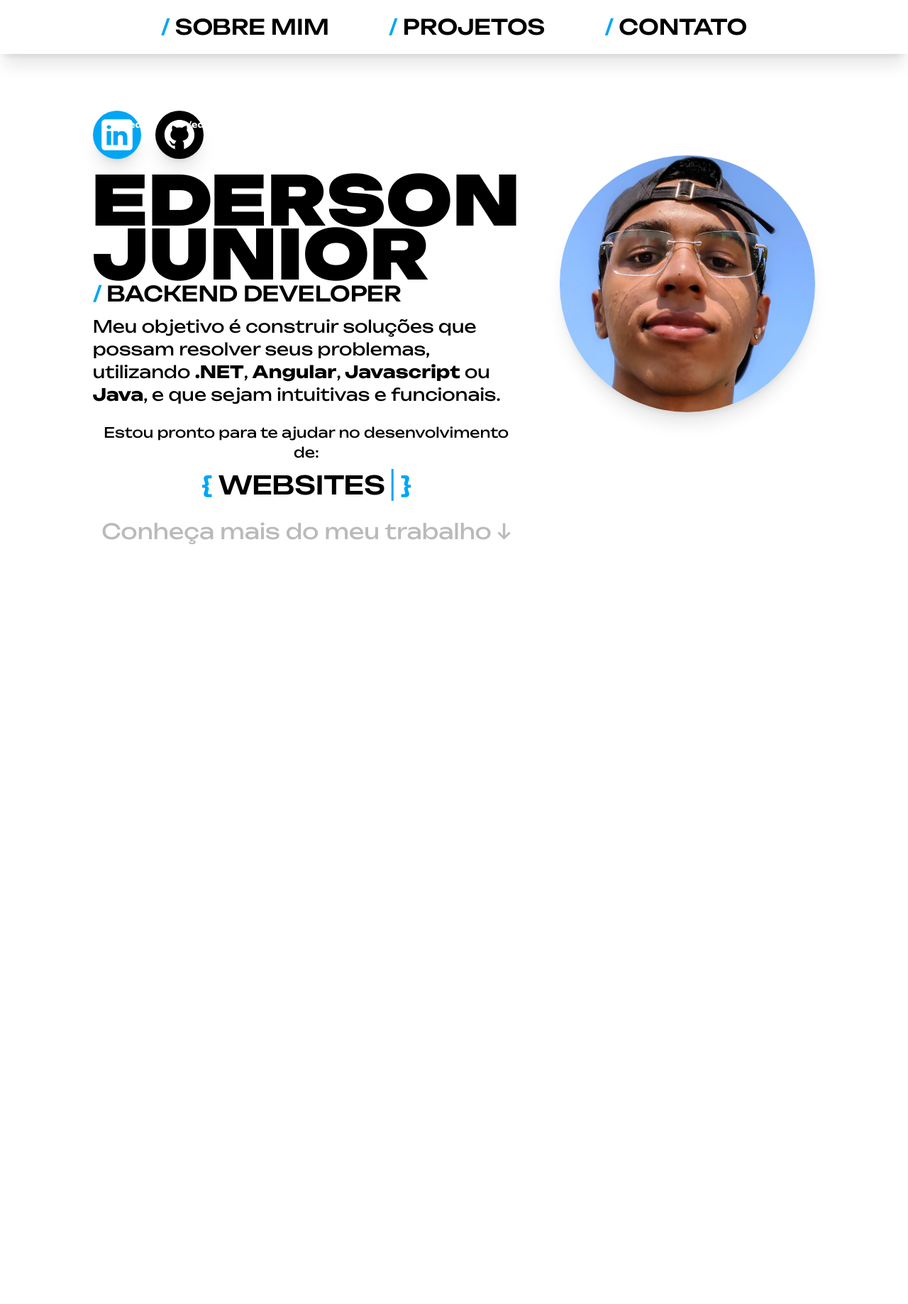
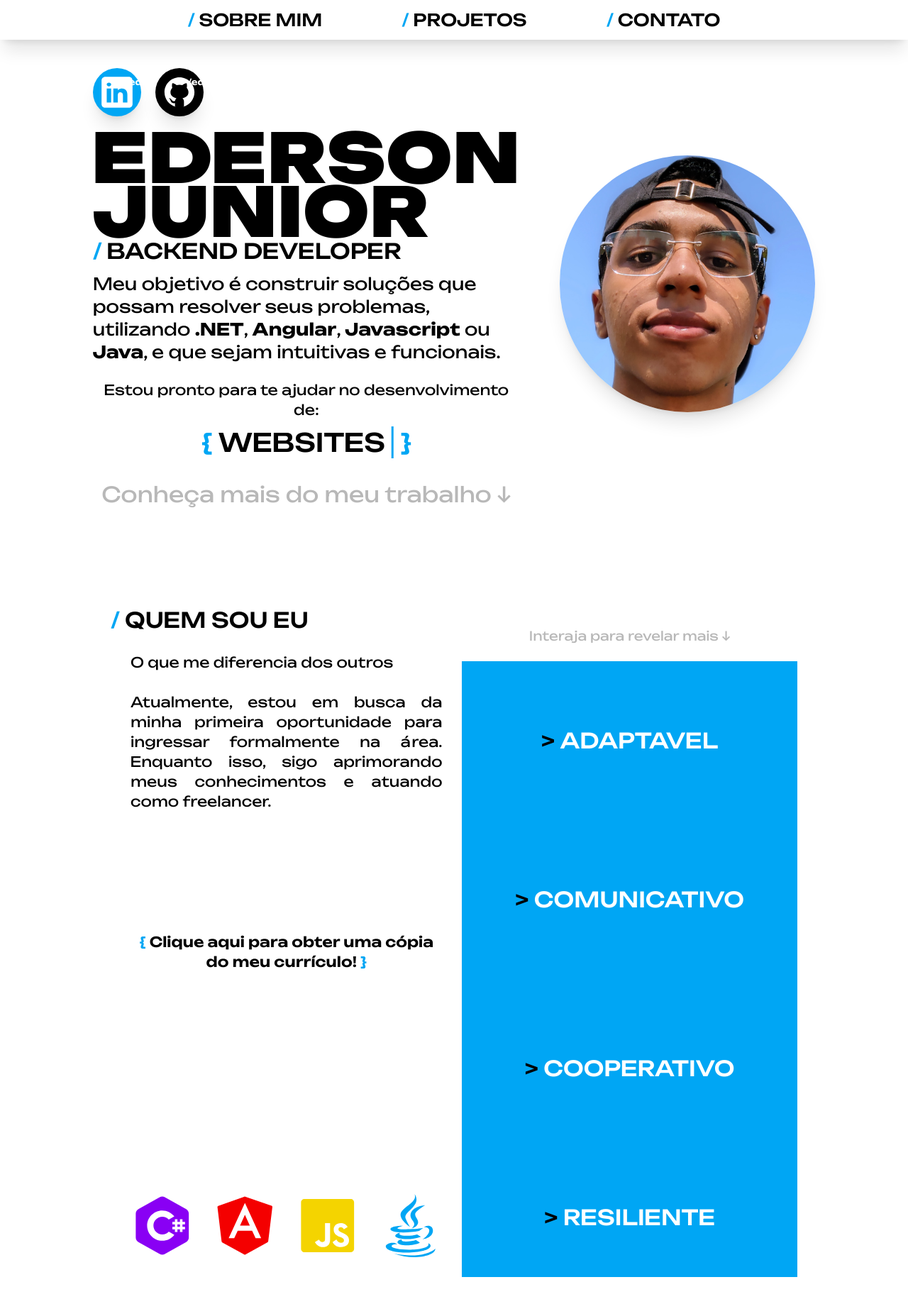
Before and after one commit to ed-dev46/MyPortfolio, an Angular app: page / in a window 1280 px wide. Shown: the top 1838 px of the page at 71% size. Before the commit the page ends 800 px from the top, so only its background shows below. Built offline with nearby package versions, Linux system fonts and the light colour scheme.

Commit message:
aboutme responsivity started

```diff
--- a/src/app/app.component.html
+++ b/src/app/app.component.html
@@ -1,2 +1,3 @@
 <app-navbar></app-navbar>
 <app-hero-page></app-hero-page>
+<app-aboutme-page></app-aboutme-page>
--- a/src/app/app.component.ts
+++ b/src/app/app.component.ts
@@ -5,10 +5,11 @@ import { AboutMeComponent } from "./components/about-me/about-me.component"
 import { ProjectsComponent } from "./components/projects/projects.component";
 import { ContactComponent } from "./components/contact/contact.component";
 import { FooterComponent } from "./components/footer/footer.component";
+import { AboutmePageComponent } from "./components/pages/aboutme-page/aboutme-page.component";
 
 @Component({
   selector: 'app-root',
-  imports: [HeroPageComponent, NavbarComponent, AboutMeComponent, ProjectsComponent, ContactComponent, FooterComponent],
+  imports: [HeroPageComponent, NavbarComponent, AboutMeComponent, ProjectsComponent, ContactComponent, FooterComponent, AboutmePageComponent],
   templateUrl: './app.component.html',
   styleUrl: './app.component.css'
 })
--- a/src/app/components/navbar/navbar.component.css
+++ b/src/app/components/navbar/navbar.component.css
@@ -1,7 +1,7 @@
 @import "tailwindcss";
 
 .navbar-item {
-    @apply text-3xl uppercase font-medium;
+    @apply text-2xl uppercase font-medium;
 }
 
 .navbar-mobile-icons {
--- a/src/app/components/navbar/navbar.component.html
+++ b/src/app/components/navbar/navbar.component.html
@@ -1,5 +1,5 @@
-<header class="fixed flex flex-col w-screen bg-white shadow-xl xl:p-5 z-20 transition ease-in-out duration-200 pt-14 xl:translate-y-0" [ngClass]="menuOpen ? 'translate-y-0' : '-translate-y-75'">
-    <ul class="flex flex-col xl:flex-row items-center xl:justify-center gap-14 xl:gap-21 w-full transition duration-1000">
+<header class="fixed flex flex-col w-screen bg-white shadow-xl xl:py-3 z-40 transition ease-in-out duration-200 pt-14 xl:translate-y-0" [ngClass]="menuOpen ? 'translate-y-0' : '-translate-y-73'">
+    <ul class="flex flex-col xl:flex-row items-center xl:justify-center gap-14 xl:gap-28 w-full transition duration-1000">
         <li class="navbar-item"><a href="#"><span class="text-sky-500">&#47;&nbsp;</span>Sobre mim</a></li>
         <li class="navbar-item"><a href="#"><span class="text-sky-500">&#47;&nbsp;</span>Projetos</a></li>
         <li class="navbar-item"><a href="#"><span class="text-sky-500">&#47;&nbsp;</span>Contato</a></li>
--- /dev/null
+++ b/src/app/components/pages/aboutme-page/aboutme-page.component.css
@@ -0,0 +1,13 @@
+@import 'tailwindcss';
+
+.hard-skill-desc {
+    @apply absolute p-3 bg-black rounded-xl text-white bottom-0 left-[50%] -translate-x-[50%] opacity-0 transition ease-in-out xl:group-hover:opacity-100 scale-0 xl:group-hover:scale-100 xl:group-hover:translate-y-[110%] w-100 text-center text-sm;
+}
+
+.hard-skill-span {
+    @apply after:text-white after:text-xs after:-translate-[50%] shadow-xl after:absolute after:top-0 after:rounded-full after:p-3 after:left-[50%] absolute left-[50%] -translate-x-[50%] transition p-3 pt-5 scale-0 xl:group-hover:scale-100 xl:group-hover:-translate-y-[110%] z-10 bg-white text-sm inline-flex text-center rounded-xl font-semibold w-70 border-3 pointer-events-none;
+}
+
+.hard-skill-img {
+    @apply grow flex relative transition ease-in-out duration-200 hover:scale-110 z-20 max-w-xl;
+}
--- /dev/null
+++ b/src/app/components/pages/aboutme-page/aboutme-page.component.html
@@ -0,0 +1,48 @@
+<section class="section-container">
+    <app-section-title titleText="Quem sou eu"></app-section-title>
+    <div class="flex flex-col xl:flex-row">
+        <div class="grow p-7 text-xl text-justify flex flex-col gap-7">
+            <p>O que me diferencia dos outros</p>
+            <p>Atualmente, estou em busca da minha primeira oportunidade para ingressar formalmente na área. Enquanto isso, sigo aprimorando meus conhecimentos e atuando como freelancer.</p>
+            <a href="" class="my-auto font-semibold text-center hover:text-sky-500 transition duration-200 hover:scale-110 ease-in-out"><span class="text-sky-500">&#123;&nbsp;</span>Clique aqui para obter uma cópia do meu currículo!<span class="text-sky-500">&nbsp;&#125;</span></a>
+            <div class="inline-flex max-h-40 relative left-[50%] -translate-x-[50%] xl:max-w-full gap-7 mt-auto">
+                <app-hard-skill-card skillName="C#" skillImgUrl="images/csharp.svg" class="hard-skill-img group">
+                    <span class="after:content-['C#'] after:bg-csharp border-csharp hard-skill-span">
+                        Linguagem poderosa que utilizo para criar sistemas complexos e robustos.
+                    </span>
+                </app-hard-skill-card>
+                <app-hard-skill-card skillName="Angular" skillImgUrl="images/angular.svg" class="hard-skill-img group">
+                    <span class="after:content-['Angular'] after:bg-angular border-angular hard-skill-span">
+                        Linguagem poderosa que utilizo para criar sistemas complexos e robustos.
+                    </span>
+                </app-hard-skill-card>
+                <app-hard-skill-card skillName="Javascript" skillImgUrl="images/javascript.svg" class="hard-skill-img group">
+                    <span class="after:content-['Javascript'] after:bg-javascript border-javascript hard-skill-span">
+                        Linguagem poderosa que utilizo para criar sistemas complexos e robustos.
+                    </span>
+                </app-hard-skill-card>
+                <app-hard-skill-card skillName="Java" skillImgUrl="images/java.svg" class="hard-skill-img group">
+                    <span class="after:content-['Java'] after:bg-java border-java hard-skill-span">
+                        Linguagem poderosa que utilizo para criar sistemas complexos e robustos.
+                    </span>
+                </app-hard-skill-card>
+
+            </div>
+        </div>
+        <div class="flex flex-col grow">
+            <p class="opacity-28 text-lg p-3 pt-0 mx-auto animate-bounce">Interaja para revelar mais&nbsp;&#8595;</p>
+            <app-soft-skill-card class="flex grow" skillTitle="adaptavel">
+                Encaro desafios como uma oportunidade de crescimento. Sempre estou pronto para aprender, discutir sobre melhorias e resolver problemas de uma forma criativa.
+            </app-soft-skill-card>
+            <app-soft-skill-card class="flex grow" skillTitle="comunicativo">
+                Gosto de manter uma comunicação clara, objetiva e simples. Me orgulho de ter a habilidade de explicar conceitos técnicos complexos através de analogias.
+            </app-soft-skill-card>
+            <app-soft-skill-card class="flex grow" skillTitle="cooperativo">
+                Sozinho eu sei que não estaria onde estou. Valorizo muito o trabalho em equipe, pois quando nós compartilhamos nossas forças e talentos, podemos chegar em patamares jamais vistos.
+            </app-soft-skill-card>
+            <app-soft-skill-card class="flex grow" skillTitle="resiliente">
+                Errar é parte do processo. Com dedicação, disciplina e coragem, podemos chegar e fazer o que quisermos. Tudo é possível.
+            </app-soft-skill-card>
+        </div>
+    </div>
+</section>
--- a/src/app/components/pages/hero-page/hero-page.component.html
+++ b/src/app/components/pages/hero-page/hero-page.component.html
@@ -1,4 +1,4 @@
-<section class="flex px-5 py-7 xl:px-14 h-screen w-screen xl:max-w-5xl 2xl:max-w-7xl xl:mx-auto flex-col xl:flex-row justify-center items-center gap-3 xl:gap-14">
+<section class="section-container h-screen flex flex-col xl:flex-row justify-center items-center gap-3 xl:gap-14">
     <div class="relative flex flex-col mx-auto max-w-250">
         <p class="font-black uppercase text-center text-4xl md:text-6xl xl:text-8xl xl:text-wrap xl:text-start text-nowrap xl:leading-19">ederson junior<p>
         <app-section-title titleText="backend developer"></app-section-title>
@@ -9,7 +9,7 @@
         <p class="text-center xl:text-start text-lg xl:my-3 md:text-xl xl:text-2xl">Meu objetivo é construir soluções que possam resolver seus problemas, utilizando <b>.NET</b>, <b>Angular</b>, <b>Javascript</b> ou <b>Java</b>, e que sejam intuitivas e funcionais.</p>
         <p class="text-center text-sm my-3 md:text-base lg:text-lg xl:text-xl">Estou pronto para te ajudar no desenvolvimento de:</p>
         <app-hero-caret></app-hero-caret>
-        <p class="text-center text-xl xl:text-3xl opacity-27 animate-bounce absolute -bottom-28 left-[50%] -translate-x-[50%] text-nowrap">Conheça mais do meu trabalho&nbsp;&#8595;</p>
+        <p class="text-center text-xl xl:text-3xl opacity-28 text-nowrap mt-21 animate-bounce">Conheça mais do meu trabalho&nbsp;&#8595;</p>
     </div>
-    <img src="images/me.jpg" alt="me" class="order-first xl:order-last rounded-full shadow-xl max-w-60 2xl:max-w-120 xl:max-w-90 xl:transition xl:ease-in-out xl:duration-500 xl:hover:-translate-y-15">
+    <img src="images/me.jpg" alt="me" class="order-first xl:order-last rounded-full shadow-xl max-w-40 2xl:max-w-120 xl:max-w-90 xl:transition xl:ease-in-out xl:duration-500 xl:hover:-translate-y-15">
 </section>
--- a/src/app/components/soft-skill-card/soft-skill-card.component.html
+++ b/src/app/components/soft-skill-card/soft-skill-card.component.html
@@ -1,6 +1,6 @@
 <div class="group z-10 overflow-hidden relative">
-    <p class="top-0 left-0 soft-skill-card absolute text-white transition duration-500 ease-in-out flex grow items-center pl-7 text-5xl font-medium uppercase bg-sky-500 size-full group-hover:translate-x-full"><span class="text-black">&#62;&nbsp;</span>{{ skillTitle }}</p>
-    <p class="text-2xl font-medium p-7 text-center bg-black flex items-center justify-center text-white">
+    <p class="top-0 left-0 soft-skill-card absolute text-white transition duration-500 ease-in-out flex grow justify-center items-center text-3xl font-medium uppercase bg-sky-500 size-full xl:group-hover:translate-x-full" [ngClass]="skillOpen ? 'translate-x-full' : 'translate-x-0'" (click)="skillOpen = !skillOpen"><span class="text-black">&#62;&nbsp;</span>{{ skillTitle }}</p>
+    <p class="text-xl font-medium p-7 text-center bg-black flex items-center justify-center text-white" (click)="skillOpen = !skillOpen">
         <ng-content></ng-content>
     </p>
 </div>
--- a/src/app/components/soft-skill-card/soft-skill-card.component.ts
+++ b/src/app/components/soft-skill-card/soft-skill-card.component.ts
@@ -1,8 +1,9 @@
 import { Component, Input } from '@angular/core';
+import { CommonModule } from '@angular/common';
 
 @Component({
   selector: 'app-soft-skill-card',
-  imports: [],
+  imports: [CommonModule],
   templateUrl: './soft-skill-card.component.html',
   styleUrl: './soft-skill-card.component.css'
 })
@@ -10,4 +11,5 @@ export class SoftSkillCardComponent {
 
   @Input() skillTitle = "";
 
+  skillOpen: boolean = false;
 }
--- a/src/styles.css
+++ b/src/styles.css
@@ -15,6 +15,10 @@
 
 * {
     @apply font-bounded;
+}
+
+.section-container {
+    @apply xl:max-w-5xl 2xl:max-w-7xl xl:mx-auto p-7 xl:py-14;
 }
 
 .projects-card {
```
Also changed, not shown: src/app/components/pages/aboutme-page/aboutme-page.component.ts (added, +14 -0 lines), 1 other file (tests, documents, lock files or other folders).
